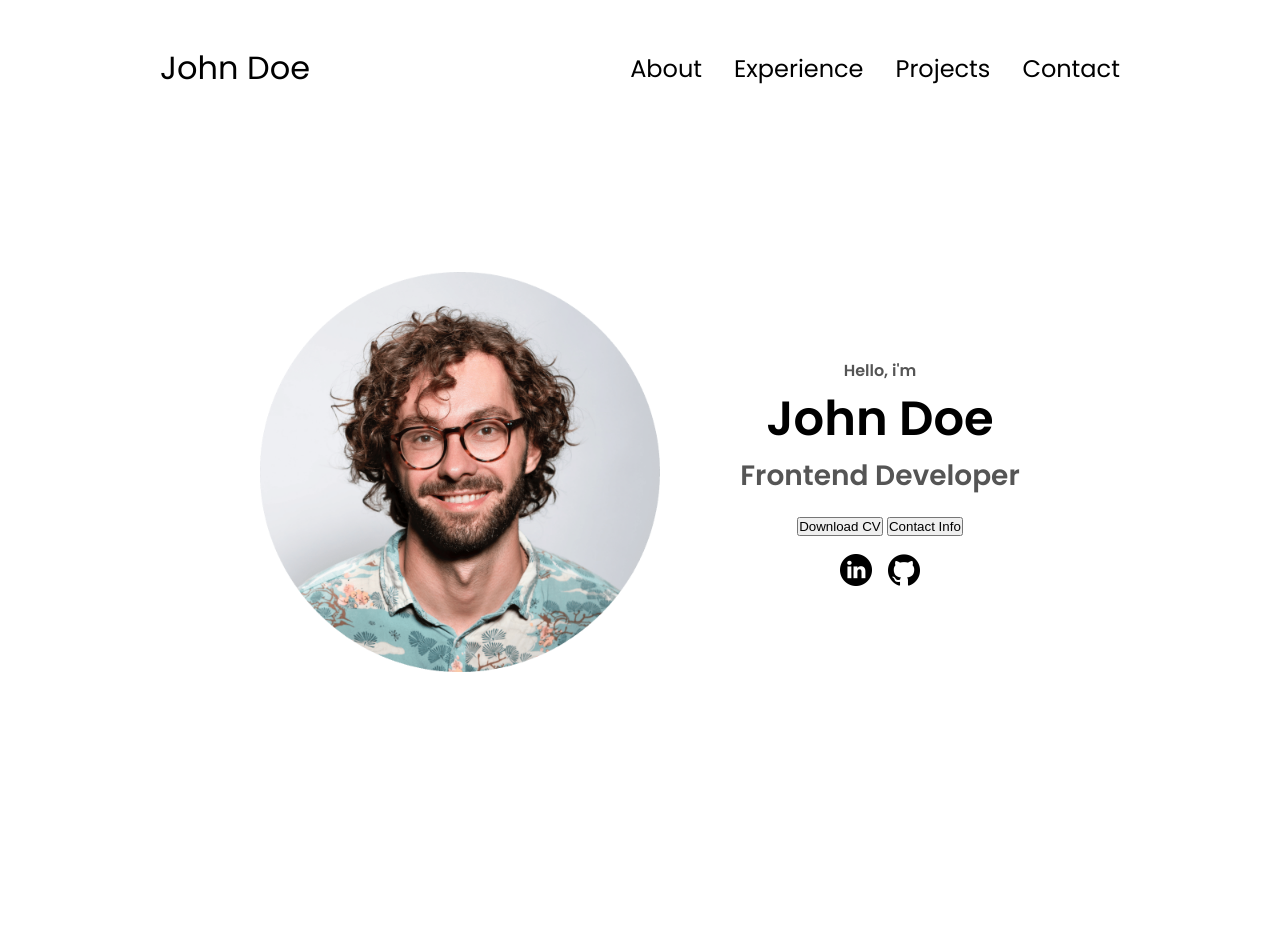
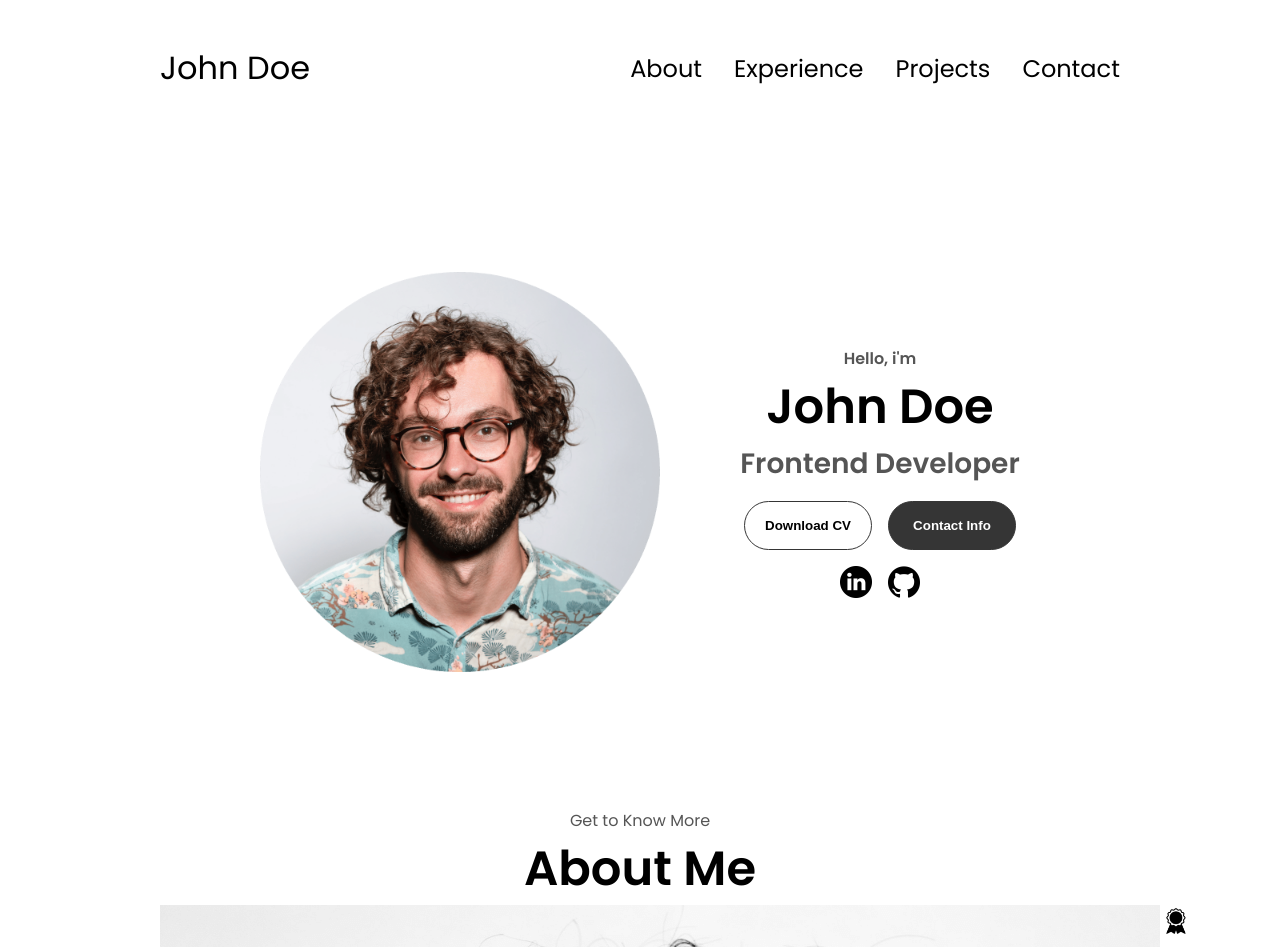
Before and after one commit to ValentineOO/portfolio, a plain HTML site: page index.html in a window 1280 px wide. Shown: the top 947 px of the page. Before the commit the page ends 800 px from the top, so only its background shows below. Drawn offline with Linux system fonts and the light colour scheme.

Commit message:
2nd section

```diff
--- a/index.html
+++ b/index.html
@@ -66,7 +66,25 @@
       </div>
     </div>
   </section>
-
+  <section id="about">
+    <p class="section__text__p1">Get to Know More</p>
+    <h1 class="title">About Me</h1>
+    <div class="section-container">
+      <div class="section__pic-container">
+        <img src="./assets/about-pic.png" alt="Profile picture"
+        class="about-pic"
+        >
+      </div>
+      <div class="about-details container">
+        <div class="about-containers">
+          <div class="details-container">
+            <img src="./assets/experience.png" alt="experience icon"
+            class="icon">
+          </div>
+        </div>
+      </div>
+    </div>
+  </section>
   <script src="script.js"></script>
 </body>
 
--- a/style.css
+++ b/style.css
@@ -195,7 +195,7 @@ section {
   font-weight: 600;
 }
 
-.section__text_p1 {
+.section__text__p1 {
   text-align: center;
 }
 
@@ -216,7 +216,61 @@ section {
   gap: 1rem;
 }
 
-.icon{
+.icon {
   cursor: pointer;
   height: 2rem;
 }
+
+.btn-container {
+  display: flex;
+  justify-content: center;
+  gap: 1rem;
+}
+
+.btn {
+  font-weight: 600;
+  transition: all 300ms ease;
+  -webkit-transition: all 300ms ease;
+  -moz-transition: all 300ms ease;
+  -ms-transition: all 300ms ease;
+  -o-transition: all 300ms ease;
+  padding: 1rem;
+  width: 8rem;
+  border-radius: 2rem;
+  -webkit-border-radius: 2rem;
+  -moz-border-radius: 2rem;
+  -ms-border-radius: 2rem;
+  -o-border-radius: 2rem;
+}
+
+.btn-color-1,
+.btn-color-2 {
+  border: rgb(53, 53, 53) 0.1rem solid;
+}
+
+.btn-color-1:hover,
+.btn-color-2:hover {
+  cursor: pointer;
+}
+
+.btn-color-1,
+.btn-color-2:hover {
+  background: rgb(53, 53, 53);
+  color: white;
+}
+
+.btn-color-1:hover {
+  background: rgb(0, 0, 0);
+}
+
+.btn-color-2 {
+  background: none;
+}
+
+.btn-color-2:hover {
+  border: rgb(255, 255, 255) 0.1rem solid;
+}
+
+.btn-container {
+  gap: 1rem;
+}
```
